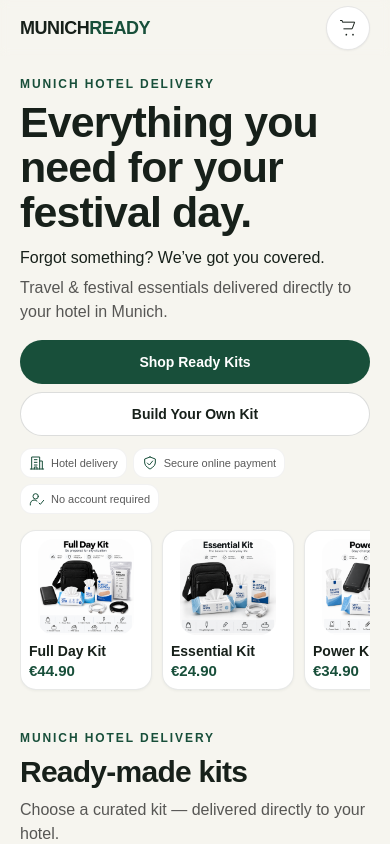
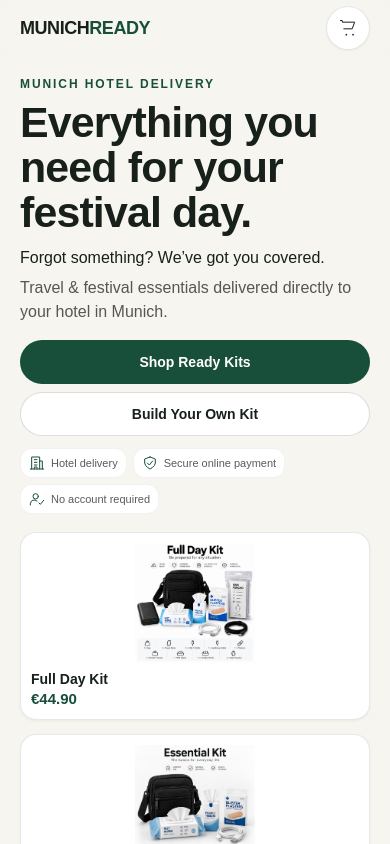
Before and after one commit to cleanxmunchen-lang/munich-ready, a Next.js app: page / in a window 390 px wide. Shown: the top 844 px of the page. Built offline with nearby package versions, Linux system fonts and the light colour scheme.

Commit message:
Hero (mobile): stack small kit previews vertically, full-width cards, larger images; remove horizontal scroll

```diff
--- a/app/globals.css
+++ b/app/globals.css
@@ -55,9 +55,10 @@ button, input, textarea, select { font: inherit; }
   .hero-actions a { width: 100%; }
   .hero-benefits { margin-top: 12px; gap: 6px; }
   .hero-benefits > div { gap: 6px; padding: 6px 8px; font-size: 11px; }
-  .hero-showcase { display: flex; max-width: 100%; gap: 10px; overflow-x: auto; overscroll-behavior-x: contain; scroll-snap-type: x proximity; scrollbar-width: thin; padding: 4px 2px 8px; }
-  .hero-preview { flex: 0 0 132px; padding: 8px; border-radius: 16px; scroll-snap-align: start; box-shadow: 0 1px 3px #17201a0d; transform: none; }
-  .hero-preview > div:first-child { width: 96px; max-width: 96px; height: 96px; margin: 0 auto; }
+  /* Mobile: stacked previews — full width cards, larger images, no horizontal scrolling */
+  .hero-showcase { display: grid; grid-template-columns: 1fr; gap: 14px; max-width: 100%; overflow-x: visible; padding: 6px 0 8px; }
+  .hero-preview { width: 100%; max-width: none; padding: 10px; border-radius: 16px; box-shadow: 0 1px 3px #17201a0d; transform: none; }
+  .hero-preview > div:first-child { width: 100%; max-width: none; height: clamp(120px, 28vw, 160px); margin: 0 auto; }
   .hero-preview > div:last-child { margin-top: 6px; }
   .hero-preview span { display: none; }
   .hero-preview p { font-size: 14px; line-height: 20px; }
```
